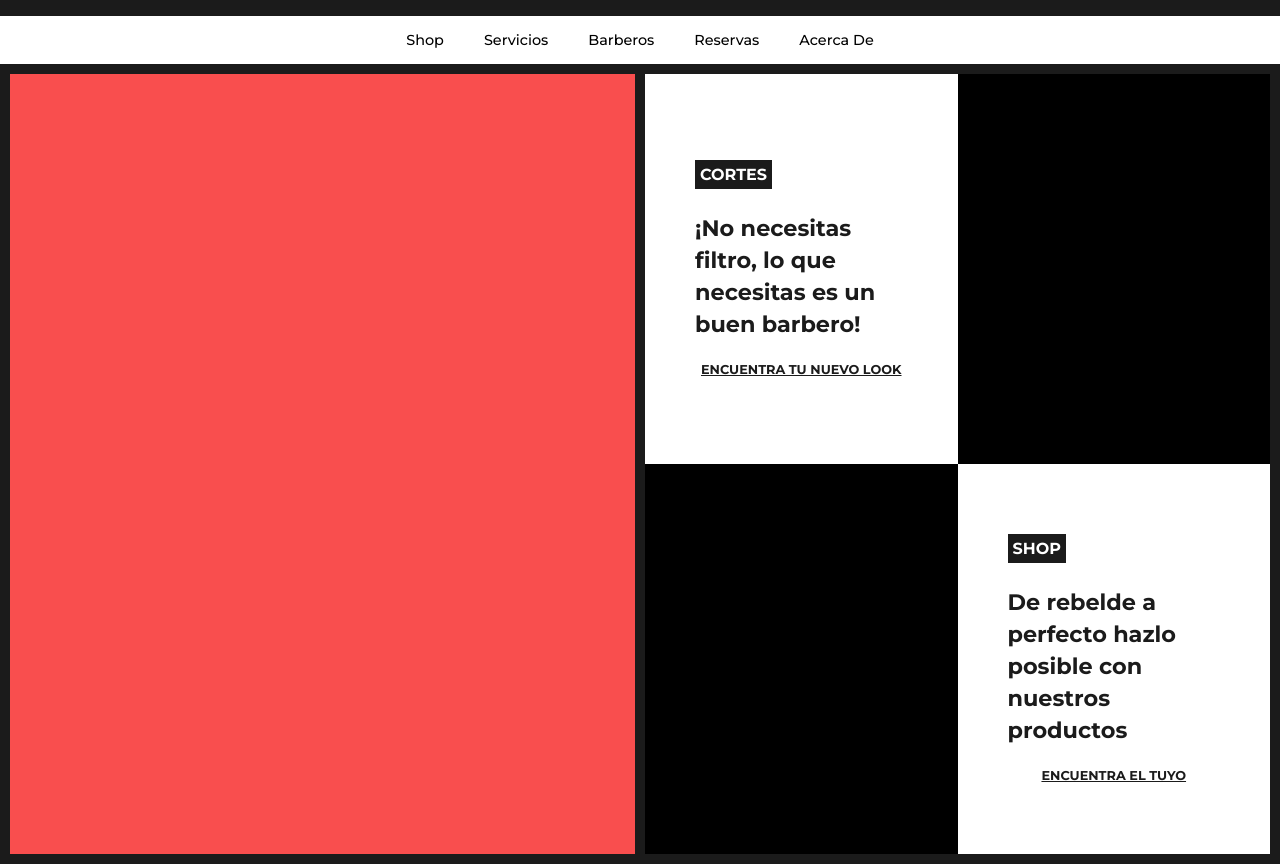
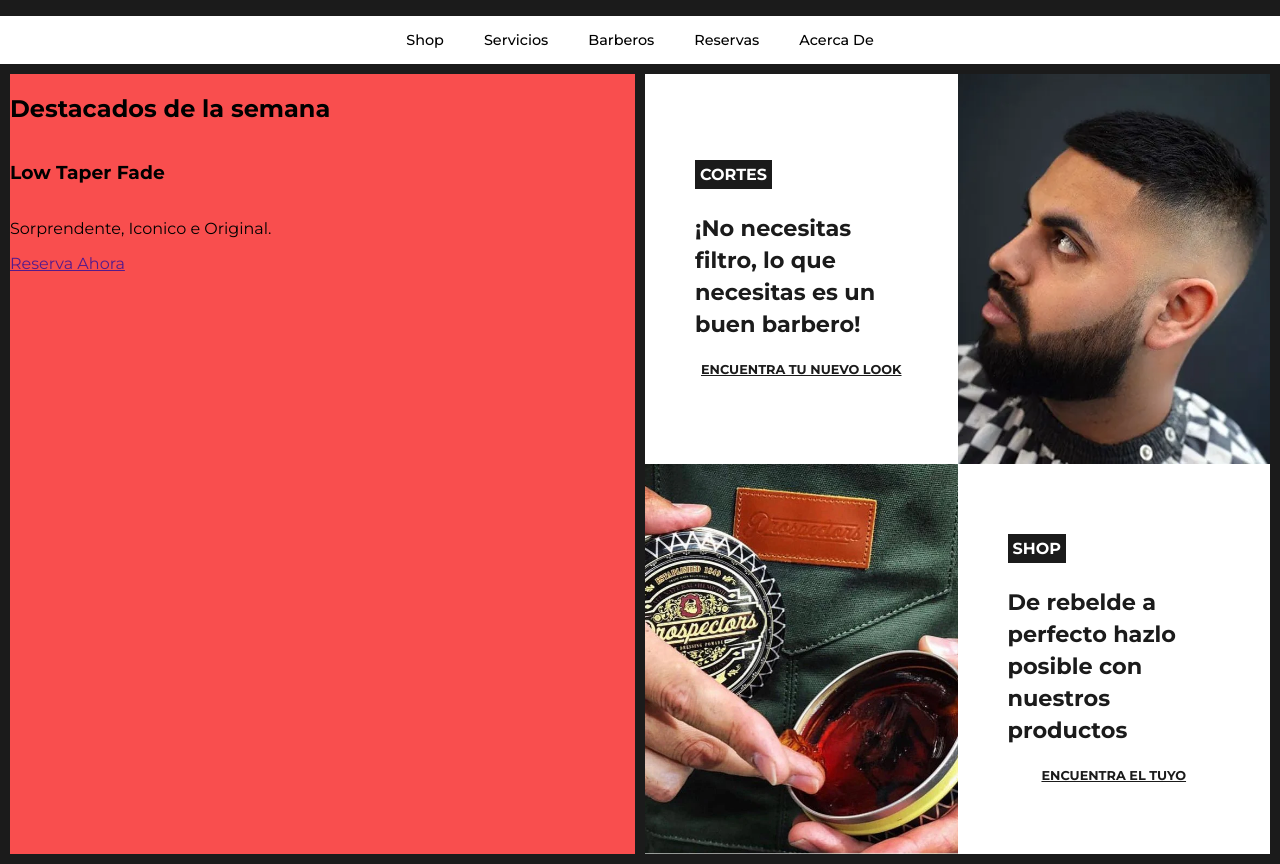
Before and after one commit to dr3amy-diamonds/Prestige-Barbers, a website: page Frontend/public/index.html in a window 1280 px wide. Shown: the part 47-911 px from the top of the page. Drawn offline with Linux system fonts and the light colour scheme.

Commit message:
Se agrega el express, redireccionamiento y mas estilos

```diff
--- a/Frontend/public/I-style/styles.css
+++ b/Frontend/public/I-style/styles.css
@@ -57,6 +57,8 @@ header{
     width: 50%;
     height: 100%;
     background: #f94e4e;
+    display: flex;
+    flex-flow: column;
 }
 
 .sub-main-cont{
@@ -87,7 +89,15 @@ header{
 .sub-main-cont-img{
     width: 50%;
     height: 100%;
-    background: #000;
+    position: relative;
+    overflow: hidden;
+}
+
+.sub-main-cont-img img{
+    width: 100%;
+    height: 100%;
+    object-fit: cover;
+    display: block;
 }
 
 .sub-main-shop{
@@ -101,7 +111,15 @@ header{
 .sub-main-shop-img{
     width: 50%;
     height: 100%;
-    background: #000;
+    position: relative;
+    overflow: hidden;
+}
+
+.sub-main-shop-img img{
+    width: 100%;
+    height: 100%;
+    object-fit: cover;
+    display: block;
 }
 
 .sub-main-shop-inf{
--- a/Frontend/public/index.html
+++ b/Frontend/public/index.html
@@ -1,5 +1,6 @@
 <!DOCTYPE html>
 <html lang="en">
+
 <head>
     <meta charset="UTF-8">
     <meta name="viewport" content="width=device-width, initial-scale=1.0">
@@ -28,7 +29,12 @@
     <main>
 
         <div class="main-prin-cont">
-            <div class="main-cut-imgs"></div>
+            <div class="main-cut-imgs">
+                <h2>Destacados de la semana</h2>
+                <h3>Low Taper Fade</h3>
+                <p>Sorprendente, Iconico e Original.</p>
+                <a href="">Reserva Ahora</a>
+            </div>
 
             <div class="sub-main-cont">
 
@@ -38,11 +44,15 @@
                         <p>¡No necesitas filtro, lo que necesitas es un buen barbero!</p>
                         <a href="">Encuentra tu nuevo look</a>
                     </div>
-                    <div class="sub-main-cont-img"></div>
+                    <div class="sub-main-cont-img">
+                        <img src="I-img/High-Fade-with-Longer-Buzz-Cut-and-Beard.jpg.webp" alt="High fade haircut">
+                    </div>
                 </div>
 
                 <div class="sub-main-shop">
-                    <div class="sub-main-shop-img"></div>
+                    <div class="sub-main-shop-img">
+                        <img src="I-img/Prospectors pomade.webp" alt="Barber shop products">
+                    </div>
                     <div class="sub-main-shop-inf">
                         <h2>Shop</h2>
                         <p>De rebelde a perfecto hazlo posible con nuestros productos</p>
```
Also changed, not shown: Backend/server.js (+17 -3 lines), Frontend/public/I-img/High-Fade-with-Longer-Buzz-Cut-and-Beard.jpg.webp (added), Frontend/public/I-img/Prospectors pomade.webp (added).
